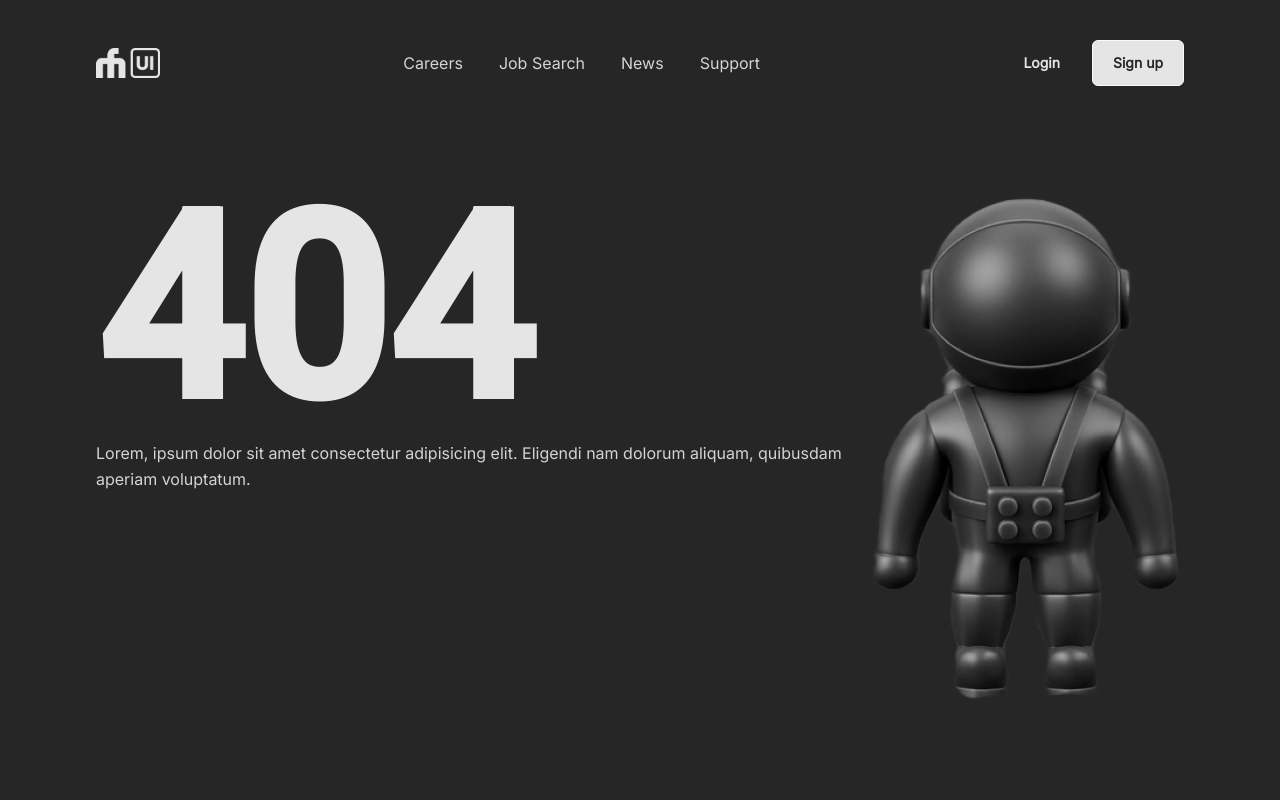
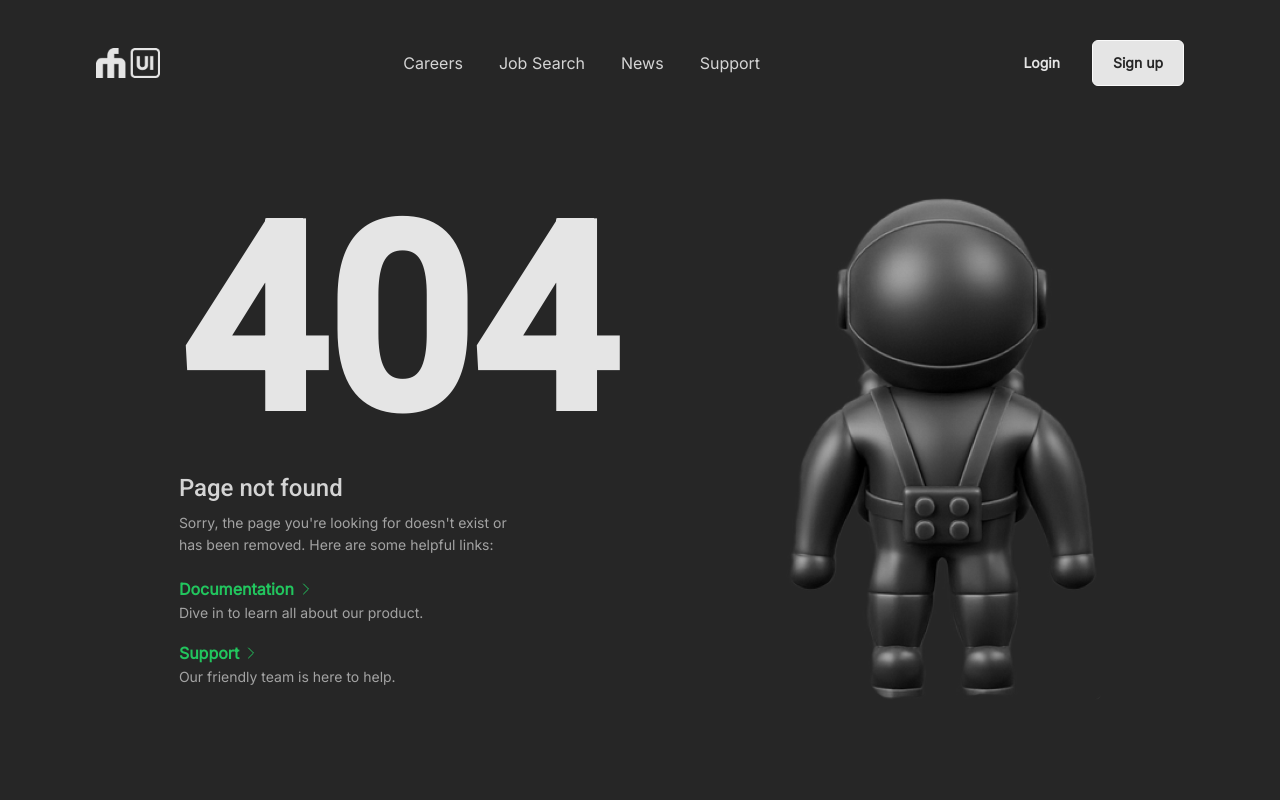
Before and after one commit to fwedwicc/FM-DailyUI, a React (Vite) app: page /day08 in a window 1280 px wide. Shown: the top 800 px of the page. Built offline with nearby package versions, Linux system fonts and the light colour scheme; what @codaworks/react-glow would draw is missing.

Commit message:
Refactored and added some components in day08 challenge

```diff
--- a/src/pages/Day08.jsx
+++ b/src/pages/Day08.jsx
@@ -39,6 +39,55 @@ const Day08 = () => {
     )
   }
 
+  const heroLink = [
+    {
+      "label": "Documentation",
+      "desc": "Dive in to learn all about our product."
+    },
+    {
+      "label": "Support",
+      "desc": "Our friendly team is here to help."
+    },
+  ]
+
+  const socialLink = [
+    {
+      "link": "#",
+      "svg": "M13.135 6H15V3h-1.865a4.147 4.147 0 0 0-4.142 4.142V9H7v3h2v9.938h3V12h2.021l.592-3H12V6.591A.6.6 0 0 1 12.592 6h.543Z",
+    },
+    {
+      "link": "#",
+      "svg": "M3 8a5 5 0 0 1 5-5h8a5 5 0 0 1 5 5v8a5 5 0 0 1-5 5H8a5 5 0 0 1-5-5V8Zm5-3a3 3 0 0 0-3 3v8a3 3 0 0 0 3 3h8a3 3 0 0 0 3-3V8a3 3 0 0 0-3-3H8Zm7.597 2.214a1 1 0 0 1 1-1h.01a1 1 0 1 1 0 2h-.01a1 1 0 0 1-1-1ZM12 9a3 3 0 1 0 0 6 3 3 0 0 0 0-6Zm-5 3a5 5 0 1 1 10 0 5 5 0 0 1-10 0Z",
+    },
+    {
+      "link": "#",
+      "svg": "M22 5.892a8.178 8.178 0 0 1-2.355.635 4.074 4.074 0 0 0 1.8-2.235 8.343 8.343 0 0 1-2.605.981A4.13 4.13 0 0 0 15.85 4a4.068 4.068 0 0 0-4.1 4.038c0 .31.035.618.105.919A11.705 11.705 0 0 1 3.4 4.734a4.006 4.006 0 0 0 1.268 5.392 4.165 4.165 0 0 1-1.859-.5v.05A4.057 4.057 0 0 0 6.1 13.635a4.192 4.192 0 0 1-1.856.07 4.108 4.108 0 0 0 3.831 2.807A8.36 8.36 0 0 1 2 18.184 11.732 11.732 0 0 0 8.291 20 11.502 11.502 0 0 0 19.964 8.5c0-.177 0-.349-.012-.523A8.143 8.143 0 0 0 22 5.892Z",
+    },
+    {
+      "link": "#",
+      "svg": "M12.51 8.796v1.697a3.738 3.738 0 0 1 3.288-1.684c3.455 0 4.202 2.16 4.202 4.97V19.5h-3.2v-5.072c0-1.21-.244-2.766-2.128-2.766-1.827 0-2.139 1.317-2.139 2.676V19.5h-3.19V8.796h3.168ZM7.2 6.106a1.61 1.61 0 0 1-.988 1.483 1.595 1.595 0 0 1-1.743-.348A1.607 1.607 0 0 1 5.6 4.5a1.601 1.601 0 0 1 1.6 1.606Z",
+    }
+  ]
+
+  const footerLink = [
+    {
+      "title": "Company",
+      "names": ['About us', 'Contact us', 'Careers', 'Press']
+    },
+    {
+      "title": "Product",
+      "names": ['Features', 'Pricing', 'News', 'Help Desk', 'Support']
+    },
+    {
+      "title": "Services",
+      "names": ['Digital Marketing', 'Content Writing', 'SEO for Business', 'UI Design']
+    },
+    {
+      "title": "Legal",
+      "names": ['Privacy Policy', 'Terms & Condition', 'Return Policy']
+    }
+  ]
+
   return (
     <motion.div
       initial={{ opacity: 0 }}
@@ -47,7 +96,7 @@ const Day08 = () => {
       transition={{ duration: 0.5 }}
     >
       <section className="bg-neutral-800">
-        <div className='h-screen'>
+        <div className='lg:h-screen h-auto'>
           {/* Navigation bar */}
           <nav className='relative flex items-center justify-between pt-[2.5rem]  lg:px-24 px-12'>
             <a className="inline-block" href="#">
@@ -56,10 +105,9 @@ const Day08 = () => {
             </a>
             {/* Desktop Navigation */}
             <ul className='hidden md:flex text-neutral-300 gap-9'>
-              <li><a href="#">Careers</a></li>
-              <li><a href="#">Job Search</a></li>
-              <li><a href="#">News</a></li>
-              <li><a href="#">Support</a></li>
+              {['Careers', 'Job Search', 'News', 'Support'].map((link, index) => (
+                <li key={index}><a href="#">{link}</a></li>
+              ))}
             </ul>
             {/* Mobile Menu Button */}
             <button
@@ -74,10 +122,9 @@ const Day08 = () => {
             {isOpen && (
               <div className='absolute top-full right-12 -mt-8 w-48 bg-neutral-800 border border-neutral-700 rounded-lg shadow-lg md:hidden'>
                 <ul className='text-neutral-300 text-center'>
-                  <li><a href="#" className='block px-4 py-2 hover:bg-neutral-700 transition duration-300 ease-in-out rounded-t-lg'>Careers</a></li>
-                  <li><a href="#" className='block px-4 py-2 hover:bg-neutral-700 transition duration-300 ease-in-out'>Job Search</a></li>
-                  <li><a href="#" className='block px-4 py-2 hover:bg-neutral-700 transition duration-300 ease-in-out'>News</a></li>
-                  <li><a href="#" className='block px-4 py-2 hover:bg-neutral-700 transition duration-300 ease-in-out'>Support</a></li>
+                  {['Careers', 'Job Search', 'News', 'Support'].map((link, index) => (
+                    <li key={index}><a href="#" className={`${index === 0 ? 'rounded-t-lg' : 'rounded-none'} block px-4 py-2 hover:bg-neutral-700 transition duration-300 ease-in-out`}>{link}</a></li>
+                  ))}
                 </ul>
                 <div className='flex flex-col gap-2 p-4'>
                   <Button
@@ -104,17 +151,37 @@ const Day08 = () => {
             </div>
           </nav>
           {/* Title and Description */}
-          <div className='h-[89vh] lg:px-24 px-12 flex justify-center items-center'>
-            <div className='flex'>
-              <div>
+          <div className='lg:h-[89vh] h-auto lg:px-24 px-12 py-16 flex flex-wrap-reverse justify-around items-center'>
+            <div className='space-y-5'>
               <h1 className="md:text-[16rem] text-[8rem] leading-none font-bold text-neutral-200">
                 404
               </h1>
-                <p className="leading-relaxed text-neutral-300">
-                  Lorem, ipsum dolor sit amet consectetur adipisicing elit. Eligendi nam dolorum aliquam,
-                  quibusdam aperiam voluptatum.
+              <div className='space-y-2'>
+                <h1 className="text-xl font-medium text-neutral-300 lg:text-2xl">
+                  Page not found
+                </h1>
+                <p className="leading-relaxed text-neutral-400 text-sm">
+                  Sorry, the page you're looking for doesn't exist or <br />
+                  has been removed. Here are some helpful links:
                 </p>
               </div>
+              <div className='space-y-4'>
+                {heroLink.map((link, index) => (
+                  <div className='space-y-[1px]' key={index}>
+                    <a href="#" className='flex items-center gap-1 text-green-500 font-semibold'>
+                      {link.label}
+                      <svg xmlns="http://www.w3.org/2000/svg" fill="none" viewBox="0 0 24 24" strokeWidth={1.5} stroke="currentColor" className="size-4">
+                        <path strokeLinecap="round" strokeLinejoin="round" d="m8.25 4.5 7.5 7.5-7.5 7.5" />
+                      </svg>
+                    </a>
+                    <p className="leading-relaxed text-neutral-400 text-sm">
+                      {link.desc}
+                    </p>
+                  </div>
+                ))}
+              </div>
+            </div>
+            <div className=''>
               <img src={astronautClay} alt="Astronaut clay" className='w-[20rem] h-auto grayscale' />
             </div>
           </div>
@@ -130,42 +197,23 @@ const Day08 = () => {
               Lorem, ipsum dolor sit amet consectetur adipisicing elit. Eligendi nam dolorum aliquam quibusdam.
             </p>
             <ul className='flex gap-3 items-center text-neutral-200'>
+              {socialLink.map((item, index) => (
                 <Link
-                link='#'
-                svg='M13.135 6H15V3h-1.865a4.147 4.147 0 0 0-4.142 4.142V9H7v3h2v9.938h3V12h2.021l.592-3H12V6.591A.6.6 0 0 1 12.592 6h.543Z'
+                  key={index}
+                  link={item.link}
+                  svg={item.svg}
                 />
-              <Link
-                link='#'
-                svg='M3 8a5 5 0 0 1 5-5h8a5 5 0 0 1 5 5v8a5 5 0 0 1-5 5H8a5 5 0 0 1-5-5V8Zm5-3a3 3 0 0 0-3 3v8a3 3 0 0 0 3 3h8a3 3 0 0 0 3-3V8a3 3 0 0 0-3-3H8Zm7.597 2.214a1 1 0 0 1 1-1h.01a1 1 0 1 1 0 2h-.01a1 1 0 0 1-1-1ZM12 9a3 3 0 1 0 0 6 3 3 0 0 0 0-6Zm-5 3a5 5 0 1 1 10 0 5 5 0 0 1-10 0Z'
-              />
-              <Link
-                link='#'
-                svg='M22 5.892a8.178 8.178 0 0 1-2.355.635 4.074 4.074 0 0 0 1.8-2.235 8.343 8.343 0 0 1-2.605.981A4.13 4.13 0 0 0 15.85 4a4.068 4.068 0 0 0-4.1 4.038c0 .31.035.618.105.919A11.705 11.705 0 0 1 3.4 4.734a4.006 4.006 0 0 0 1.268 5.392 4.165 4.165 0 0 1-1.859-.5v.05A4.057 4.057 0 0 0 6.1 13.635a4.192 4.192 0 0 1-1.856.07 4.108 4.108 0 0 0 3.831 2.807A8.36 8.36 0 0 1 2 18.184 11.732 11.732 0 0 0 8.291 20 11.502 11.502 0 0 0 19.964 8.5c0-.177 0-.349-.012-.523A8.143 8.143 0 0 0 22 5.892Z'
-              />
-              <Link
-                link='#'
-                svg='M12.51 8.796v1.697a3.738 3.738 0 0 1 3.288-1.684c3.455 0 4.202 2.16 4.202 4.97V19.5h-3.2v-5.072c0-1.21-.244-2.766-2.128-2.766-1.827 0-2.139 1.317-2.139 2.676V19.5h-3.19V8.796h3.168ZM7.2 6.106a1.61 1.61 0 0 1-.988 1.483 1.595 1.595 0 0 1-1.743-.348A1.607 1.607 0 0 1 5.6 4.5a1.601 1.601 0 0 1 1.6 1.606Z'
-
-              />
+              ))}
             </ul>
           </div>
           <div className='lg:col-span-5 col-span-1 grid lg:grid-cols-4 md:grid-cols-4 grid-cols-2 gap-12'>
+            {footerLink.map((list, index) => (
               <LinkList
-              title='Company'
-              names={['About us', 'Contact us', 'Careers', 'Press']}
+                key={index}
+                title={list.title}
+                names={list.names}
               />
-            <LinkList
-              title='Product'
-              names={['Features', 'Pricing', 'News', 'Help Desk', 'Support']}
-            />
-            <LinkList
-              title='Services'
-              names={['Digital Marketing', 'Content Writing', 'SEO for Business', 'UI Design']}
-            />
-            <LinkList
-              title='Legal'
-              names={['Privacy Policy', 'Terms & Condition', 'Return Policy']}
-            />
+            ))}
           </div>
         </footer>
       </section>
```
Lines whose indentation alone changed are shown as unchanged.
